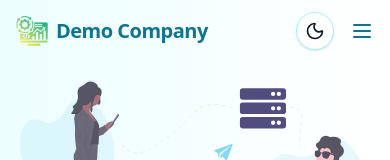
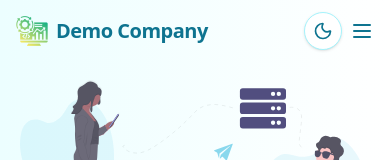
Before and after one commit to NikhiL-Nandeshwar/Website, a Next.js app in the folder erp-website/: page / in a window 390 px wide. Shown: the top 160 px of the page. Built offline with nearby package versions, Linux system fonts and the light colour scheme.

Commit message:
toggle theme icons color changed

```diff
--- a/erp-website/src/components/custom/navbar.tsx
+++ b/erp-website/src/components/custom/navbar.tsx
@@ -51,7 +51,7 @@ export default function Navbar() {
                 </nav>
 
                 {/* Mobile: Toggle Theme & Menu */}
-                <div className="md:hidden flex items-center gap-4">
+                <div className="md:hidden flex items-center gap-2">
                     <ToggleTheme />
                     <button onClick={toggleMenu} aria-label="Toggle menu">
                         {isOpen ? <X className="w-6 h-6" /> : <Menu className="w-6 h-6" />}
--- a/erp-website/src/components/theme/toggle-theme.tsx
+++ b/erp-website/src/components/theme/toggle-theme.tsx
@@ -36,7 +36,7 @@ export default function ToggleTheme() {
             className="p-2 rounded-full border border-cyan-200 dark:border-yellow-700 shadow bg-white dark:bg-gray-800 hover:scale-105 transition"
             aria-label="Toggle Theme"
         >
-            {isDark ? <Sun className="w-5 h-5 text-yellow-500" /> : <Moon className="w-5 h-5 text-gray-900" />}
+            {isDark ? <Sun className="w-5 h-5 text-yellow-500" /> : <Moon className="w-5 h-5 text-cyan-700" />}
         </button>
     )
 }
```
